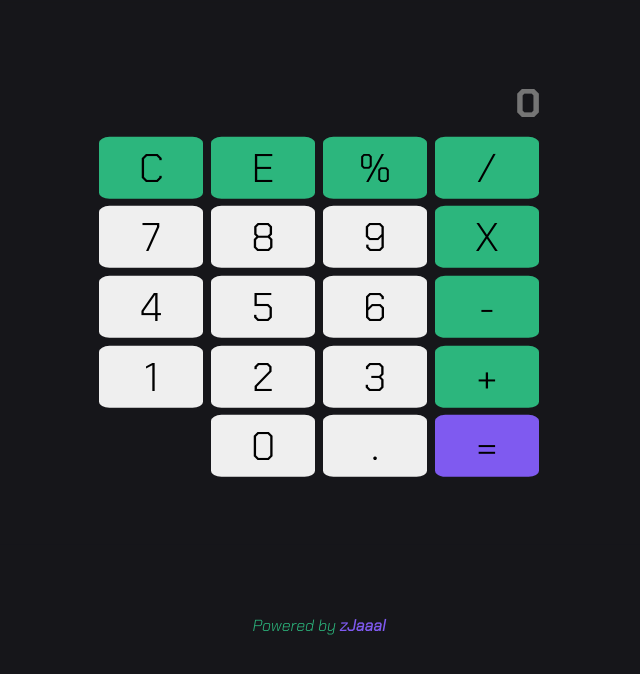
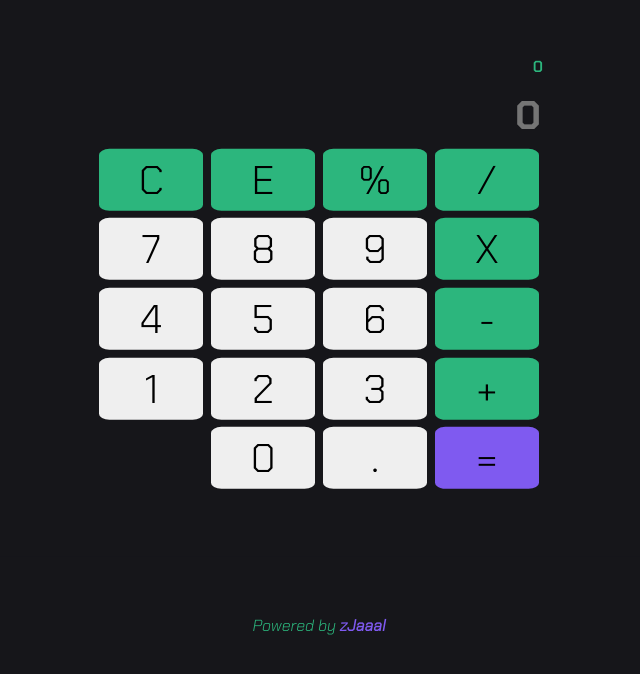
Before and after one commit to zJaaal/zJaaal.github.io, a website built with Vite: page index.html in a window 1280 px wide. Shown: the part 126-800 px from the top of the page, without its empty margins (321-961 px from the left). Built offline with nearby package versions, Linux system fonts and the light colour scheme.

Commit message:
Update index.html

```diff
--- a/index.html
+++ b/index.html
@@ -14,7 +14,7 @@
     <div id="app">
       <div class="container">
         <div class="row justify-content-center">
-          <p class="expression"></p>
+          <p class="expression">0</p>
         </div>
         <div class="row justify-content-center">
           <input class="input" type="text" placeholder="0" >
```
